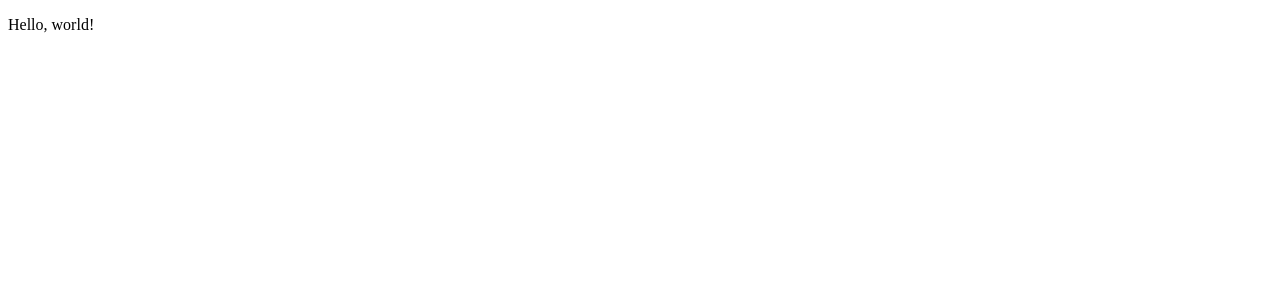
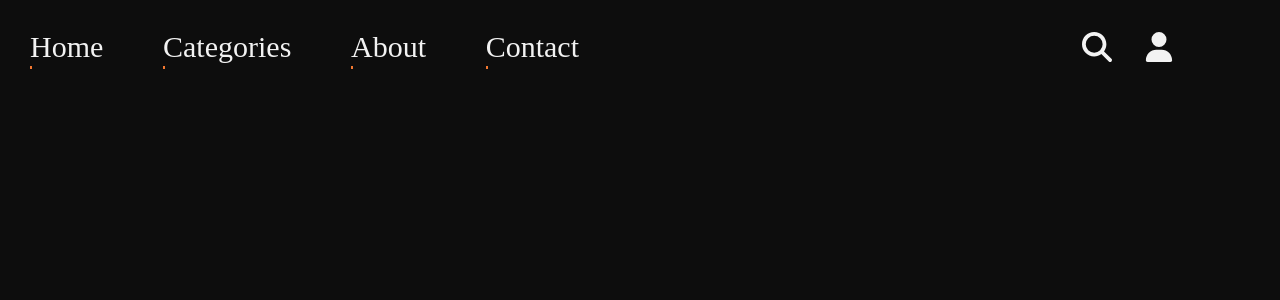
Before and after one commit to RezaJavanAmirkhizi/BlackB, a React (Create React App) app in the folder front-end/: page / in a window 1280 px wide. Shown: the top 300 px of the page. Built offline with nearby package versions, Linux system fonts and the light colour scheme.

Commit message:
Create header in main page

```diff
--- a/front-end/package.json
+++ b/front-end/package.json
@@ -3,13 +3,18 @@
   "version": "0.1.0",
   "private": true,
   "dependencies": {
+    "@fortawesome/fontawesome-svg-core": "^6.1.1",
+    "@fortawesome/free-solid-svg-icons": "^6.1.1",
+    "@fortawesome/react-fontawesome": "^0.1.18",
     "@testing-library/jest-dom": "^5.16.2",
     "@testing-library/react": "^12.1.4",
     "@testing-library/user-event": "^13.5.0",
     "react": "^17.0.2",
     "react-dom": "^17.0.2",
+    "react-router-dom": "^6.2.2",
     "react-scripts": "5.0.0",
     "sass": "^1.49.9",
+    "swiper": "^8.0.7",
     "web-vitals": "^2.1.4"
   },
   "scripts": {
--- a/front-end/src/components/App.js
+++ b/front-end/src/components/App.js
@@ -1,6 +1,11 @@
+import "../styles/index.scss";
+import MainPage from "./mianPage";
+
 function App() {
 	return (
-    <p>Hello, world!</p>
+		<>
+			<MainPage />
+		</>
 	);
 }
 
--- /dev/null
+++ b/front-end/src/components/mianPage/header.js
@@ -0,0 +1,27 @@
+import { FontAwesomeIcon } from "@fortawesome/react-fontawesome";
+import { faMagnifyingGlass, faUser } from "@fortawesome/free-solid-svg-icons";
+
+const Header = () => {
+	return (
+		<div className="header">
+			<div className="right-items">
+				<li className="item">Home</li>
+				<li className="item">
+					Categories
+					<ul className="sub-items">
+						<li className="sub-item">Programmer</li>
+						<li className="sub-item">Developer</li>
+					</ul>
+				</li>
+				<li className="item">About</li>
+				<li className="item">Contact</li>
+			</div>
+			<div className="left-items">
+				<FontAwesomeIcon className="icon" icon={faMagnifyingGlass} />
+				<FontAwesomeIcon className="icon" icon={faUser} />
+			</div>
+		</div>
+	);
+};
+
+export default Header;
--- /dev/null
+++ b/front-end/src/components/mianPage/index.js
@@ -0,0 +1,11 @@
+import Header from "./header";
+
+const mainPage = () => {
+	return (
+		<>
+			<Header />
+		</>
+	);
+};
+
+export default mainPage;
--- /dev/null
+++ b/front-end/src/styles/index.scss
@@ -0,0 +1,18 @@
+/* Default Colors */
+$Main-Text: #F2F2F2;
+$Main-Background2: #595857;
+$Main-Hover: #F27830;
+$Main-Background: #0D0D0D;
+$Graphic-Design-5-rgba: #F2E527;
+
+*{
+	margin: 0;
+	padding: 0;
+}
+
+body {
+	background-color: $Main-Background;
+	padding: 30px;
+}
+
+@import "./mainPage/header.scss";
--- /dev/null
+++ b/front-end/src/styles/mainPage/header.scss
@@ -0,0 +1,83 @@
+.header {
+	width: 100%;
+	display: flex;
+	align-items: center;
+	justify-content: space-between;
+	background-color: transparent;
+
+	.right-items {
+		display: flex;
+		align-items: center;
+		justify-content: space-between;
+		gap: 10px;
+		flex-basis: 45%;
+
+		.item {
+			color: $Main-Text;
+			list-style: none;
+			font-size: 30px;
+			position: relative;
+			cursor: pointer;
+
+			&::after {
+				content: "";
+				width: 2px;
+				height: 3px;
+				background-color: $Main-Hover;
+				position: absolute;
+				bottom: -5px;
+				left: 0;
+				transition: linear 0.75s;
+			}
+
+			&:hover::after {
+				width: 100%;
+			}
+
+			&:hover .sub-items{
+				display: flex;
+			}
+
+			.sub-items {
+				position: absolute;
+				width: 200px;
+				height: 150px;
+				display: none;
+				flex-direction: column;
+				align-items: center;
+				padding-top: 20px;
+				gap: 1rem;
+				left: -10%;
+
+				.sub-item {
+					list-style: none;
+					font-size: 25px;
+					border-bottom: 2px solid $Main-Text;
+
+					&:hover{
+						border-bottom: 2px solid $Main-Hover;
+					}
+				}
+			}
+		}
+	}
+
+	.left-items {
+		display: flex;
+		align-items: center;
+		justify-content: center;
+		flex-basis: 20%;
+		gap: 2rem;
+
+		.icon {
+			color: $Main-Text;
+			width: 30px;
+			height: 30px;
+			cursor: pointer;
+
+			&:hover {
+				color: $Main-Hover;
+			}
+		}
+	}
+}
```
Also changed, not shown: front-end/src/components/auth/Login.js (added), front-end/src/components/auth/Register.js (added), 1 other file (tests, documents, lock files or other folders).
